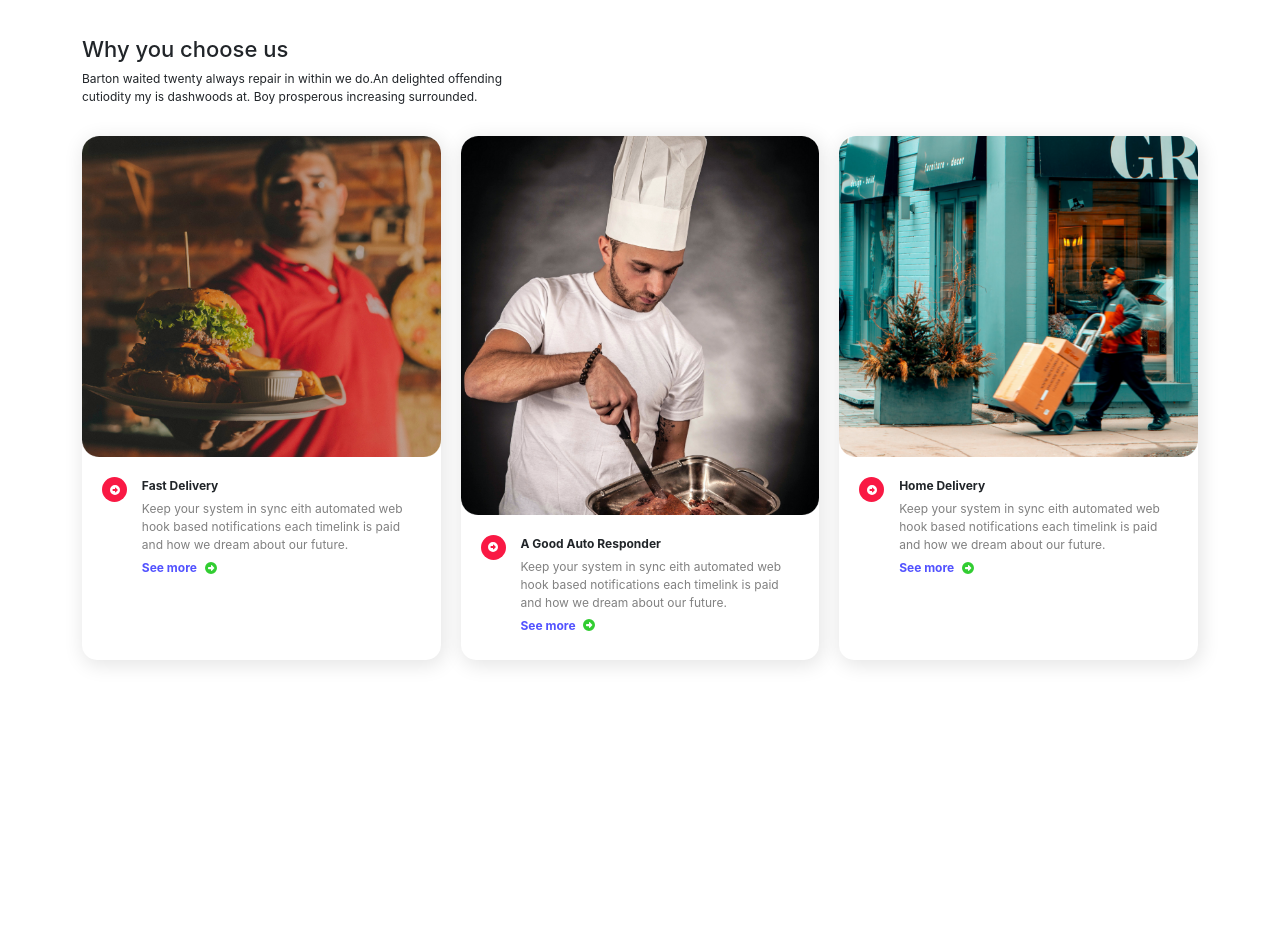
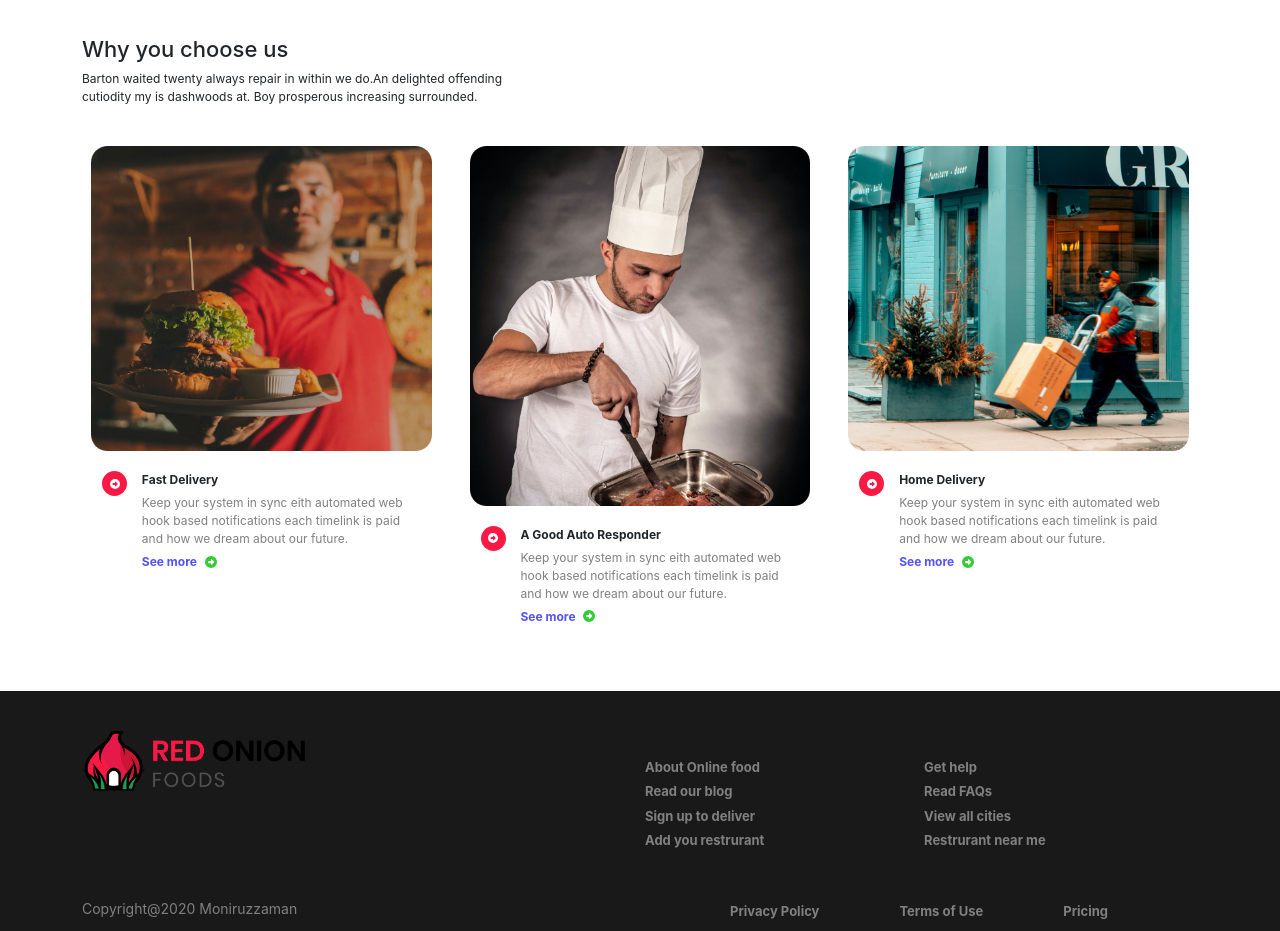
Before and after one commit to moniruzzaman01/red-onion-template, a React (Create React App) app: page / in a window 1280 px wide. Shown: the part 1380-2311 px from the top of the page. Before the commit the page ends 2080 px from the top, so only its background shows below. Built offline with nearby package versions, Linux system fonts and the light colour scheme.

Commit message:
footer component added

```diff
--- a/src/App.js
+++ b/src/App.js
@@ -1,5 +1,6 @@
 import { Route, Routes } from "react-router-dom";
 import "./App.css";
+import Footer from "./Components/Footer/Footer";
 import Header from "./Components/Header/Header";
 import Home from "./Components/Home/Home";
 
@@ -11,6 +12,7 @@ function App() {
         <Route path="/" element={<Home />}></Route>
         <Route path="/home" element={<Home />}></Route>
       </Routes>
+      <Footer />
     </div>
   );
 }
--- /dev/null
+++ b/src/Components/Footer/Footer.css
@@ -0,0 +1,54 @@
+.footer-container {
+  height: 30vh;
+  background-color: #191919;
+}
+.footer-items {
+  display: grid;
+  grid-template-columns: repeat(2, 1fr);
+}
+.left-footer .brand {
+  height: 100%;
+  width: 100%;
+  text-align: left;
+}
+.left-footer .brand img {
+  width: 40%;
+  margin-top: 40px;
+}
+.copyright span {
+  display: block;
+  color: gray;
+  margin-top: 20px;
+  text-align: left;
+  font-size: 14px;
+}
+.right-footer {
+  margin-top: 40px;
+}
+.right-footer .top {
+  display: grid;
+  grid-template-columns: repeat(2, 1fr);
+  height: 100%;
+  align-items: center;
+}
+.right-footer .top .left a,
+.right-footer .top .right a {
+  text-align: left;
+  margin: 5px;
+  display: block;
+  color: gray;
+  text-decoration: none;
+  font-size: 13px;
+  font-weight: bold;
+}
+.bottom {
+  margin-top: 20px;
+}
+.bottom a {
+  padding: 5px 20px;
+  color: gray;
+  font-size: 13px;
+  text-decoration: none;
+  font-weight: bold;
+  margin: 0 20px;
+}
--- /dev/null
+++ b/src/Components/Footer/Footer.js
@@ -0,0 +1,44 @@
+import React from "react";
+import "./Footer.css";
+import logo from "../../images/New folder/logo2.png";
+import { Link } from "react-router-dom";
+
+const Footer = () => {
+  return (
+    <div className="footer-container">
+      <div className="footer-items container">
+        <div className="left-footer">
+          <div className="brand">
+            <img src={logo} alt="" />
+          </div>
+          <div className="copyright">
+            <span>Copyright@2020 Moniruzzaman</span>
+          </div>
+        </div>
+        <div className="right-footer">
+          <div className="top">
+            <div className="left">
+              <Link to="/">About Online food</Link>
+              <Link to="/">Read our blog</Link>
+              <Link to="/">Sign up to deliver</Link>
+              <Link to="/">Add you restrurant</Link>
+            </div>
+            <div className="right">
+              <Link to="/">Get help</Link>
+              <Link to="/">Read FAQs</Link>
+              <Link to="/">View all cities</Link>
+              <Link to="/">Restrurant near me</Link>
+            </div>
+          </div>
+          <div className="bottom">
+            <Link to="/">Privacy Policy</Link>
+            <Link to="/">Terms of Use</Link>
+            <Link to="/">Pricing</Link>
+          </div>
+        </div>
+      </div>
+    </div>
+  );
+};
+
+export default Footer;
--- a/src/Components/Our-speciality/OurSpeciality.css
+++ b/src/Components/Our-speciality/OurSpeciality.css
@@ -24,11 +24,15 @@
   grid-template-columns: 1fr 7fr;
 }
 .speciality-item {
+  border-radius: 15px;
+  transition: all 0.2s;
+}
+.speciality-item:hover {
   box-shadow: 2px 4px 20px 1px #e4e4e4;
-  border-radius: 15px;
 }
 .speciality-item img {
-  width: 100%;
+  margin-top: 10px;
+  width: 95%;
 }
 .contents-container .icon {
   display: flex;
```
